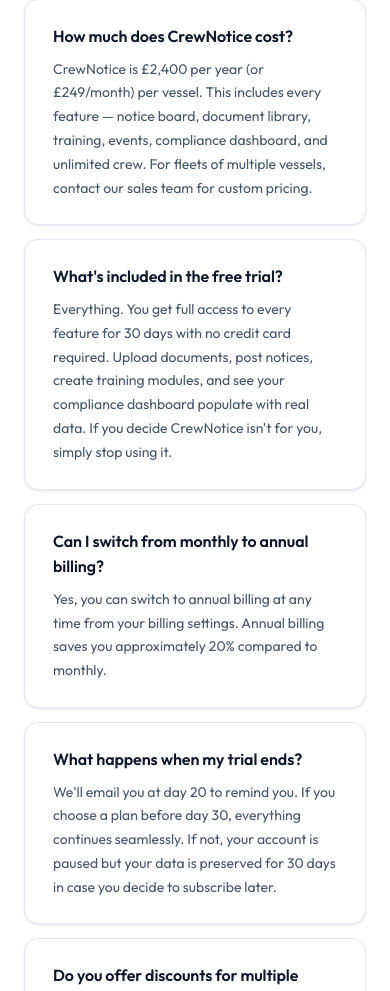
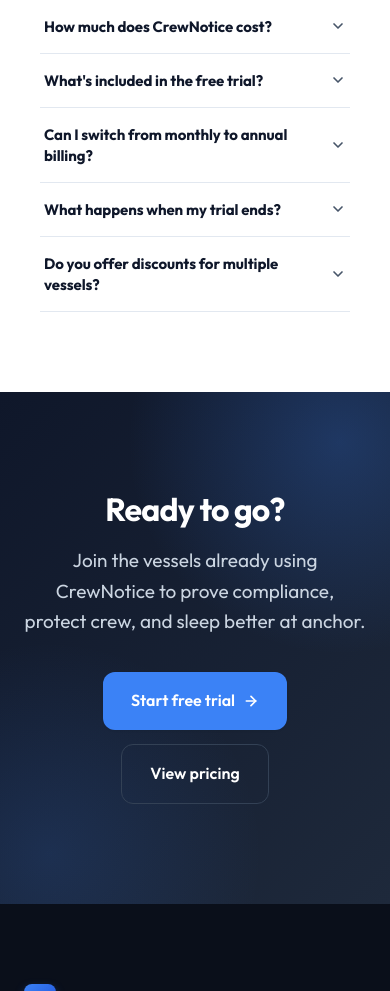
Before and after one commit to sharptyrone-dotcom/CrewBoard, a Next.js app: page / in a window 390 px wide. Shown: the part 11009-12000 px from the top of the page. Built offline with nearby package versions, Linux system fonts and the light colour scheme.

Commit message:
Auto-commit changes

```diff
--- a/app/landing.css
+++ b/app/landing.css
@@ -1625,30 +1625,110 @@
   border-radius: 999px;
 }
 
-/* ───── FAQ ───── */
+/* ───── FAQ accordion ─────
+ * Collapsible accordion rendered by <FAQAccordion />. Rows share a thin
+ * separator line (no outer card chrome) so the component drops cleanly
+ * into any section without fighting the container. The max-height
+ * transition on .faq-acc-panel is what animates the expand/collapse —
+ * the JS measures the real content height and sets it inline. Styles
+ * also still apply the legacy .faq-wrap / .faq-item selectors so any
+ * stray markup degrades to the old card layout. */
+.lp-root .faq-acc-wrap,
 .lp-root .faq-wrap {
   max-width: 760px; margin: 0 auto;
-  display: flex; flex-direction: column; gap: 14px;
-}
-.lp-root .faq-item {
-  padding: 24px 28px;
-  background: #fff; border: 1px solid var(--line);
-  border-radius: 14px; box-shadow: var(--shadow-sm);
-  transition: box-shadow .2s, border-color .2s;
-}
-.lp-root .faq-item:hover {
-  box-shadow: var(--shadow-md);
-  border-color: rgba(59,130,246,.2);
-}
-.lp-root .faq-item h3 {
-  font-size: 16px; font-weight: 600; color: var(--ink);
-  margin: 0 0 8px; letter-spacing: -0.005em;
-}
-.lp-root .faq-item p {
-  font-size: 14px; color: var(--slate); line-height: 1.7; margin: 0;
-}
-.lp-root .faq-item p a { color: var(--blue); font-weight: 600; }
-.lp-root .faq-item p a:hover { text-decoration: underline; }
+  border-top: 1px solid var(--line);
+}
+.lp-root .faq-acc-item {
+  border-bottom: 1px solid var(--line);
+}
+.lp-root .faq-acc-trigger {
+  width: 100%;
+  display: flex; align-items: center; justify-content: space-between;
+  gap: 16px;
+  padding: 20px 8px;
+  min-height: 48px;
+  background: transparent; border: none; cursor: pointer;
+  text-align: left;
+  font: inherit; color: var(--ink);
+  transition: background-color .15s ease;
+}
+.lp-root .faq-acc-trigger:hover {
+  background: var(--bg-soft);
+}
+.lp-root .faq-acc-trigger:focus-visible {
+  outline: 2px solid var(--blue);
+  outline-offset: -2px;
+  border-radius: 6px;
+}
+.lp-root .faq-acc-question {
+  font-size: 16px; font-weight: 700; color: var(--ink);
+  letter-spacing: -0.005em; line-height: 1.4;
+  flex: 1;
+}
+.lp-root .faq-acc-chevron {
+  flex-shrink: 0;
+  display: inline-flex; align-items: center; justify-content: center;
+  color: var(--slate);
+  transition: transform .2s ease, color .2s ease;
+}
+.lp-root .faq-acc-chevron.is-open {
+  transform: rotate(180deg);
+  color: var(--blue);
+}
+.lp-root .faq-acc-panel {
+  max-height: 0;
+  overflow: hidden;
+  transition: max-height .2s ease;
+}
+.lp-root .faq-acc-answer {
+  padding: 12px 8px 20px;
+  font-size: 15px; color: var(--slate); line-height: 1.65;
+}
+.lp-root .faq-acc-answer p {
+  margin: 0 0 12px;
+  font-size: 15px; color: var(--slate); line-height: 1.65;
+}
+.lp-root .faq-acc-answer p:last-child { margin-bottom: 0; }
+.lp-root .faq-acc-answer a { color: var(--blue); font-weight: 600; }
+.lp-root .faq-acc-answer a:hover { text-decoration: underline; }
+
+/* Dark mode — matches the globals.css [data-theme="dark"] palette used
+ * by the app shell. The marketing site is light by default but if a
+ * user opts into dark mode the FAQ should follow. */
+[data-theme="dark"] .lp-root .faq-acc-wrap,
+[data-theme="dark"] .lp-root .faq-wrap {
+  border-top-color: rgba(255,255,255,0.1);
+}
+[data-theme="dark"] .lp-root .faq-acc-item {
+  border-bottom-color: rgba(255,255,255,0.1);
+}
+[data-theme="dark"] .lp-root .faq-acc-question {
+  color: #f1f5f9;
+}
+[data-theme="dark"] .lp-root .faq-acc-trigger:hover {
+  background: rgba(255,255,255,0.04);
+}
+[data-theme="dark"] .lp-root .faq-acc-answer,
+[data-theme="dark"] .lp-root .faq-acc-answer p {
+  color: #cbd5e1;
+}
+
+/* Mobile — full-width tap targets, slightly tighter padding */
+@media (max-width: 520px) {
+  .lp-root .faq-acc-wrap,
+  .lp-root .faq-wrap {
+    max-width: 100%;
+    padding: 0 16px;
+    box-sizing: border-box;
+  }
+  .lp-root .faq-acc-trigger {
+    padding: 16px 4px;
+    min-height: 52px;
+  }
+  .lp-root .faq-acc-question { font-size: 15px; }
+  .lp-root .faq-acc-answer,
+  .lp-root .faq-acc-answer p { font-size: 14px; line-height: 1.6; }
+}
 
 /* ───── Product pages ───── */
 .lp-root .product-hero {
--- /dev/null
+++ b/components/FAQAccordion.js
@@ -0,0 +1,95 @@
+'use client';
+
+import { useState, useRef, useEffect } from 'react';
+
+// A single accordion row. Split out so each item owns its own content-ref
+// and measured height — the parent just tracks which index is open.
+function FAQItem({ question, answer, isOpen, onToggle, id }) {
+  const contentRef = useRef(null);
+  // `measuredHeight` is the rendered height of the answer panel in px.
+  // We measure after the content mounts (and after resize) so the
+  // max-height transition has a concrete target — setting max-height
+  // to 'none' doesn't animate, and a hard-coded value clips long answers.
+  const [measuredHeight, setMeasuredHeight] = useState(0);
+
+  useEffect(() => {
+    if (!contentRef.current) return;
+    const el = contentRef.current;
+    const update = () => setMeasuredHeight(el.scrollHeight);
+    update();
+    // Re-measure when fonts load or the viewport changes width (which
+    // reflows the answer text to a new height).
+    const ro = typeof ResizeObserver !== 'undefined' ? new ResizeObserver(update) : null;
+    if (ro) ro.observe(el);
+    window.addEventListener('resize', update);
+    return () => {
+      if (ro) ro.disconnect();
+      window.removeEventListener('resize', update);
+    };
+  }, [answer]);
+
+  const panelId = `faq-panel-${id}`;
+  const buttonId = `faq-button-${id}`;
+
+  return (
+    <div className="faq-acc-item">
+      <button
+        id={buttonId}
+        type="button"
+        className="faq-acc-trigger"
+        aria-expanded={isOpen}
+        aria-controls={panelId}
+        onClick={onToggle}
+      >
+        <span className="faq-acc-question">{question}</span>
+        <span className={`faq-acc-chevron${isOpen ? ' is-open' : ''}`} aria-hidden="true">
+          <svg width="16" height="16" viewBox="0 0 24 24" fill="none" stroke="currentColor" strokeWidth="2.5" strokeLinecap="round" strokeLinejoin="round">
+            <polyline points="6 9 12 15 18 9" />
+          </svg>
+        </span>
+      </button>
+      <div
+        id={panelId}
+        role="region"
+        aria-labelledby={buttonId}
+        className="faq-acc-panel"
+        // Inline max-height is how the 200ms ease transition animates.
+        // When closed we clamp to 0; when open we pin to the measured
+        // scrollHeight. The CSS handles the transition timing.
+        style={{ maxHeight: isOpen ? `${measuredHeight}px` : 0 }}
+        aria-hidden={!isOpen}
+      >
+        <div ref={contentRef} className="faq-acc-answer">
+          {typeof answer === 'string' ? <p>{answer}</p> : answer}
+        </div>
+      </div>
+    </div>
+  );
+}
+
+// Reusable FAQ accordion. Accepts `items` as an array of
+// { question, answer } where `answer` can be a string or ReactNode.
+// Only one item is open at a time — click the open one again to close it.
+//
+// The component has no outer chrome: the parent controls the wrapper so
+// this drops into any existing FAQ section without fighting layout.
+export default function FAQAccordion({ items = [] }) {
+  const [openIndex, setOpenIndex] = useState(-1);
+
+  if (!Array.isArray(items) || items.length === 0) return null;
+
+  return (
+    <div className="faq-acc-wrap">
+      {items.map((item, i) => (
+        <FAQItem
+          key={i}
+          id={i}
+          question={item.question}
+          answer={item.answer}
+          isOpen={openIndex === i}
+          onToggle={() => setOpenIndex(openIndex === i ? -1 : i)}
+        />
+      ))}
+    </div>
+  );
+}
--- a/components/marketing/PricingFaq.js
+++ b/components/marketing/PricingFaq.js
@@ -1,46 +1,43 @@
+import FAQAccordion from '../FAQAccordion';
+
+// Source-of-truth for the marketing FAQ. Both the <PricingFaq /> component
+// and the FAQPage JSON-LD schema (in the landing page + pricing page
+// <script type="application/ld+json"> blocks) read from this list, so
+// edits here stay in sync across the visual UI and SEO metadata.
+export const PRICING_FAQ_ITEMS = [
+  {
+    question: 'How much does CrewNotice cost?',
+    answer:
+      'CrewNotice is £2,400 per year (or £249/month) per vessel. This includes every feature — notice board, document library, training, events, compliance dashboard, and unlimited crew. For fleets of multiple vessels, contact our sales team for custom pricing.',
+  },
+  {
+    question: "What's included in the free trial?",
+    answer:
+      "Everything. You get full access to every feature for 30 days with no credit card required. Upload documents, post notices, create training modules, and see your compliance dashboard populate with real data. If you decide CrewNotice isn't for you, simply stop using it.",
+  },
+  {
+    question: 'Can I switch from monthly to annual billing?',
+    answer:
+      'Yes, you can switch to annual billing at any time from your billing settings. Annual billing saves you approximately 20% compared to monthly.',
+  },
+  {
+    question: 'What happens when my trial ends?',
+    answer:
+      "We'll email you at day 20 to remind you. If you choose a plan before day 30, everything continues seamlessly. If not, your account is paused but your data is preserved for 30 days in case you decide to subscribe later.",
+  },
+  {
+    question: 'Do you offer discounts for multiple vessels?',
+    // JSX answer — keeps the accordion's link styling in blue and
+    // preserves the original inline <a href="/contact"> link.
+    answer: (
+      <p>
+        Yes. Our Fleet plan includes volume discounts based on the number of vessels. Contact
+        our <a href="/contact">sales team</a> for a custom quote.
+      </p>
+    ),
+  },
+];
+
 export default function PricingFaq() {
-  return (
-    <div className="faq-wrap">
-      <div className="faq-item">
-        <h3>How much does CrewNotice cost?</h3>
-        <p>
-          CrewNotice is £2,400 per year (or £249/month) per vessel. This includes every
-          feature — notice board, document library, training, events, compliance dashboard,
-          and unlimited crew. For fleets of multiple vessels, contact our sales team for
-          custom pricing.
-        </p>
-      </div>
-      <div className="faq-item">
-        <h3>What&apos;s included in the free trial?</h3>
-        <p>
-          Everything. You get full access to every feature for 30 days with no credit card
-          required. Upload documents, post notices, create training modules, and see your
-          compliance dashboard populate with real data. If you decide CrewNotice isn&apos;t for
-          you, simply stop using it.
-        </p>
-      </div>
-      <div className="faq-item">
-        <h3>Can I switch from monthly to annual billing?</h3>
-        <p>
-          Yes, you can switch to annual billing at any time from your billing settings. Annual
-          billing saves you approximately 20% compared to monthly.
-        </p>
-      </div>
-      <div className="faq-item">
-        <h3>What happens when my trial ends?</h3>
-        <p>
-          We&apos;ll email you at day 20 to remind you. If you choose a plan before day 30,
-          everything continues seamlessly. If not, your account is paused but your data is
-          preserved for 30 days in case you decide to subscribe later.
-        </p>
-      </div>
-      <div className="faq-item">
-        <h3>Do you offer discounts for multiple vessels?</h3>
-        <p>
-          Yes. Our Fleet plan includes volume discounts based on the number of vessels. Contact
-          our <a href="/contact">sales team</a> for a custom quote.
-        </p>
-      </div>
-    </div>
-  );
+  return <FAQAccordion items={PRICING_FAQ_ITEMS} />;
 }
```
Also changed, not shown: public/sw.js.
